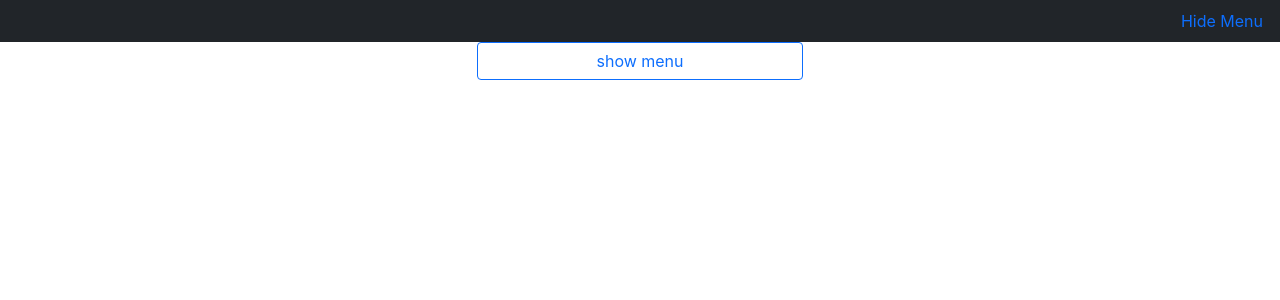
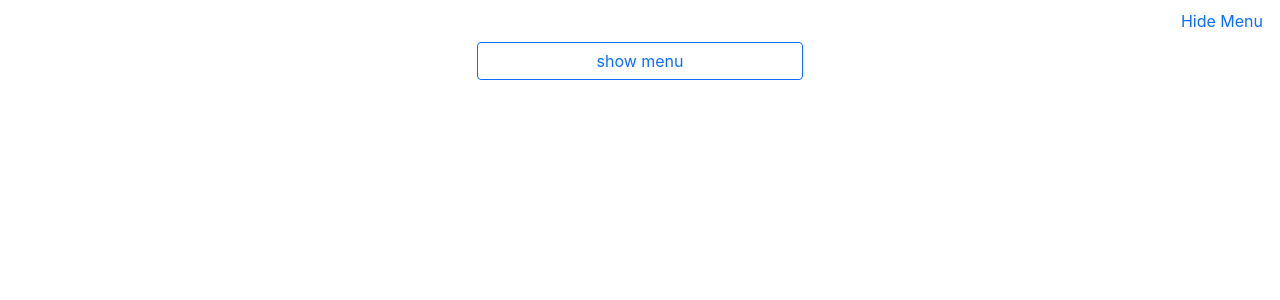
Before and after one commit to ianfletcher314/BrasiliaRestaurant, a React (Create React App) app: page / in a window 1280 px wide. Both pictures are taken after a click on the button "status". Shown: the top 300 px of the page. Built offline with nearby package versions, Linux system fonts and the light colour scheme.

Commit message:
made nav bar transparent when menu component is visible

```diff
--- a/src/components/Nav/Nav.jsx
+++ b/src/components/Nav/Nav.jsx
@@ -42,7 +42,7 @@
   } else {
     return (
       <div>
-        <ul className="nav justify-content-end bg-dark">
+        <ul className="nav justify-content-end">
           <li className="nav-item">
             <button
               onClick={() => {
```
